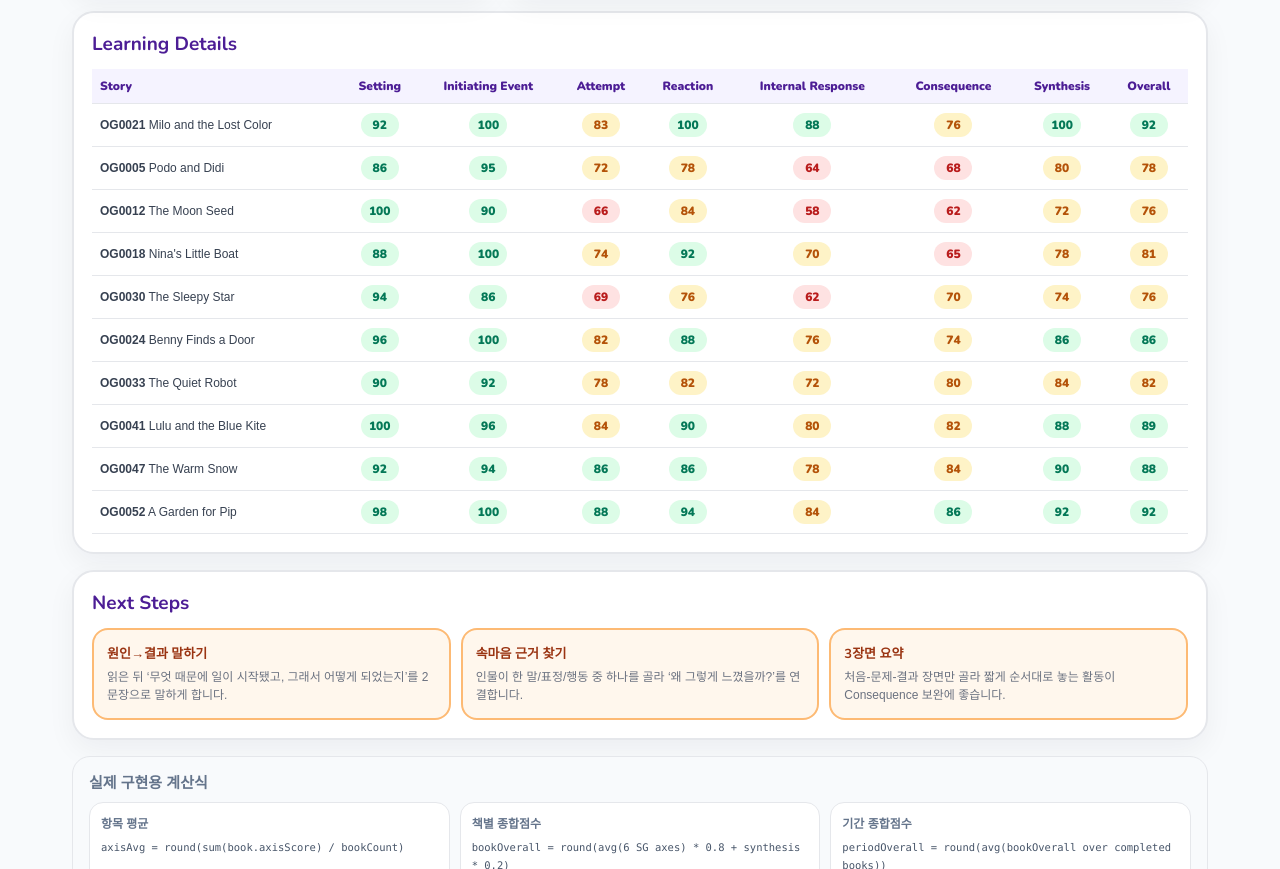
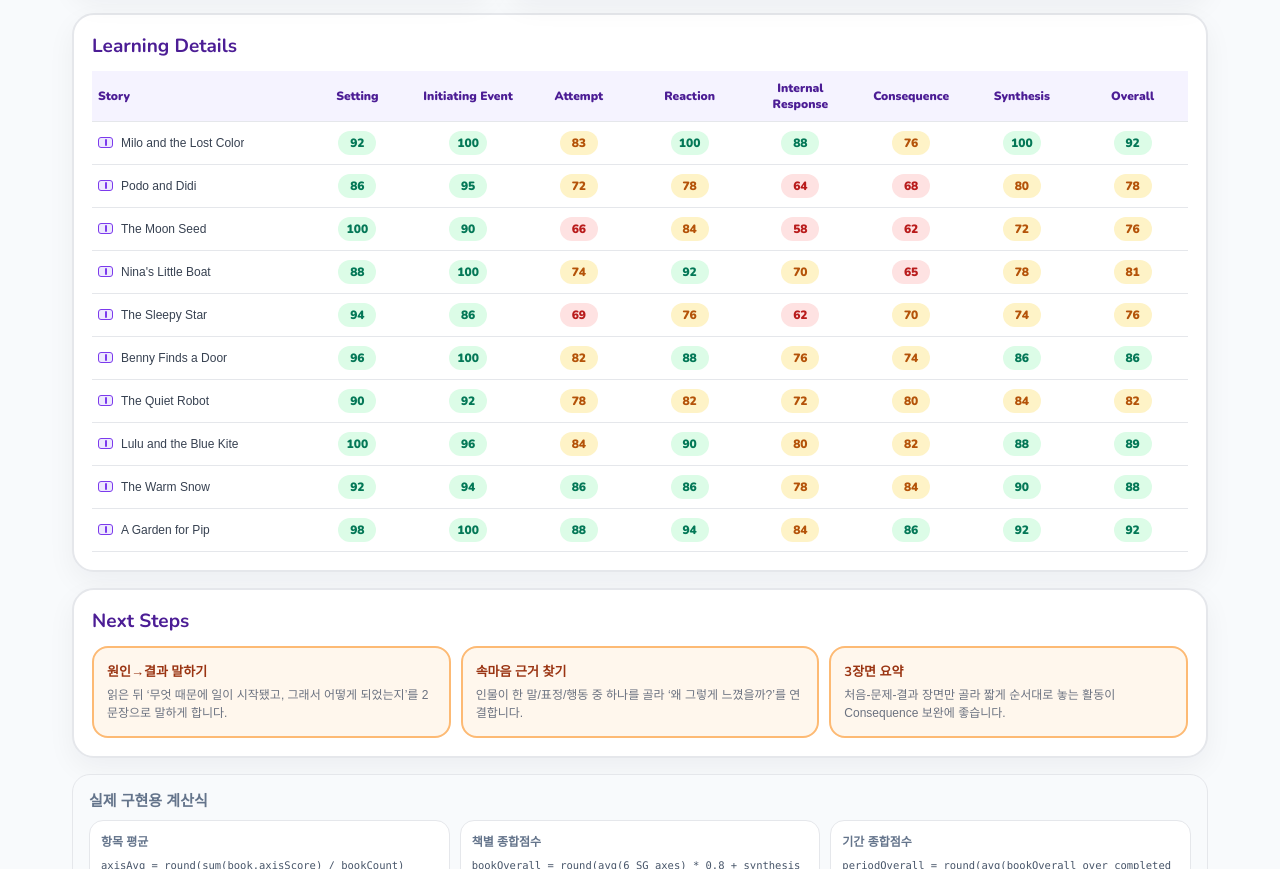
Before and after one commit to chbnglee/reading-quiz, a plain HTML site: page v2/weekly_report_sample.html in a window 1280 px wide. Shown: the part 888-1757 px from the top of the page. Drawn offline with nearby package versions, Linux system fonts and the light colour scheme; a web font is replaced by a local one.

Commit message:
Adjust v2 report details table

```diff
--- a/v2/weekly_report_sample.html
+++ b/v2/weekly_report_sample.html
@@ -43,17 +43,21 @@ h1{font-family:'Nunito',sans-serif;font-size:34px;line-height:1.12;color:#4C1D95
 .story-title{font-size:12px;color:#374151;line-height:1.35}
 .story-score{font-family:'Nunito',sans-serif;font-weight:900;text-align:right}
 .heatmap{overflow:auto}
-table{border-collapse:separate;border-spacing:0;width:100%;min-width:720px;font-size:12px}
-th,td{padding:9px 8px;text-align:center;border-bottom:1px solid #E5E7EB}
+table{border-collapse:separate;border-spacing:0;width:100%;min-width:760px;font-size:12px;table-layout:fixed}
+th,td{padding:9px 6px;text-align:center;border-bottom:1px solid #E5E7EB}
 th{font-family:'Nunito',sans-serif;font-weight:900;color:#4C1D95;background:#F5F3FF;position:sticky;top:0}
-td:first-child,th:first-child{text-align:left;min-width:170px}
+td:first-child,th:first-child{text-align:left;width:210px}
+.story-cell{display:flex;align-items:center;gap:8px;min-width:0}
+.book-icon{position:relative;display:inline-block;width:15px;height:11px;border:1.5px solid #7C3AED;border-radius:3px;background:#EDE9FE;flex-shrink:0}
+.book-icon::after{content:"";position:absolute;left:6px;top:1px;width:1.5px;height:7px;background:#7C3AED;border-radius:999px}
+.story-name{overflow:hidden;text-overflow:ellipsis;white-space:nowrap}
 .pill{display:inline-flex;min-width:38px;justify-content:center;border-radius:999px;padding:4px 8px;font-family:'Nunito',sans-serif;font-weight:900}
 .hi{background:#DCFCE7;color:#047857}.mid{background:#FEF3C7;color:#B45309}.low{background:#FEE2E2;color:#B91C1C}
 .insights{display:grid;gap:10px}
 .insight{border-radius:16px;padding:13px 14px;border:2px solid #E5E7EB;background:#FFFFFF}
 .insight strong{font-family:'Nunito',sans-serif;color:#4C1D95;font-size:14px}
 .insight p{font-size:12px;line-height:1.55;color:#6B7280;margin-top:5px}
-.trend{height:144px;width:100%}
+.trend{height:146px;width:100%}
 .formula{margin-top:16px;background:#F8FAFC;color:#475569;border:1px solid #E5E7EB;border-radius:18px;padding:14px 16px}
 .formula h2{color:#64748B;margin-bottom:10px;font-size:15px}.formula-grid{display:grid;grid-template-columns:repeat(3,minmax(0,1fr));gap:10px}
 .formula-card{background:white;border:1px solid #E5E7EB;border-radius:14px;padding:11px}
@@ -225,7 +229,7 @@ function renderTrend(){
 function renderTable(){
   const head = `<tr><th>Story</th>${AXES.map(a=>`<th>${a.en}</th>`).join("")}<th>Synthesis</th><th>Overall</th></tr>`;
   const rows = books.map(b => `<tr>
-    <td><strong>${b.id}</strong> ${b.title}</td>
+    <td><span class="story-cell"><span class="book-icon" title="${b.id}" aria-label="${b.id}"></span><span class="story-name">${b.title}</span></span></td>
     ${AXES.map(a=>`<td><span class="pill ${scoreClass(b[a.key])}">${b[a.key]}</span></td>`).join("")}
     <td><span class="pill ${scoreClass(b.synthesis)}">${b.synthesis}</span></td>
     <td><span class="pill ${scoreClass(bookOverall(b))}">${bookOverall(b)}</span></td>
```
